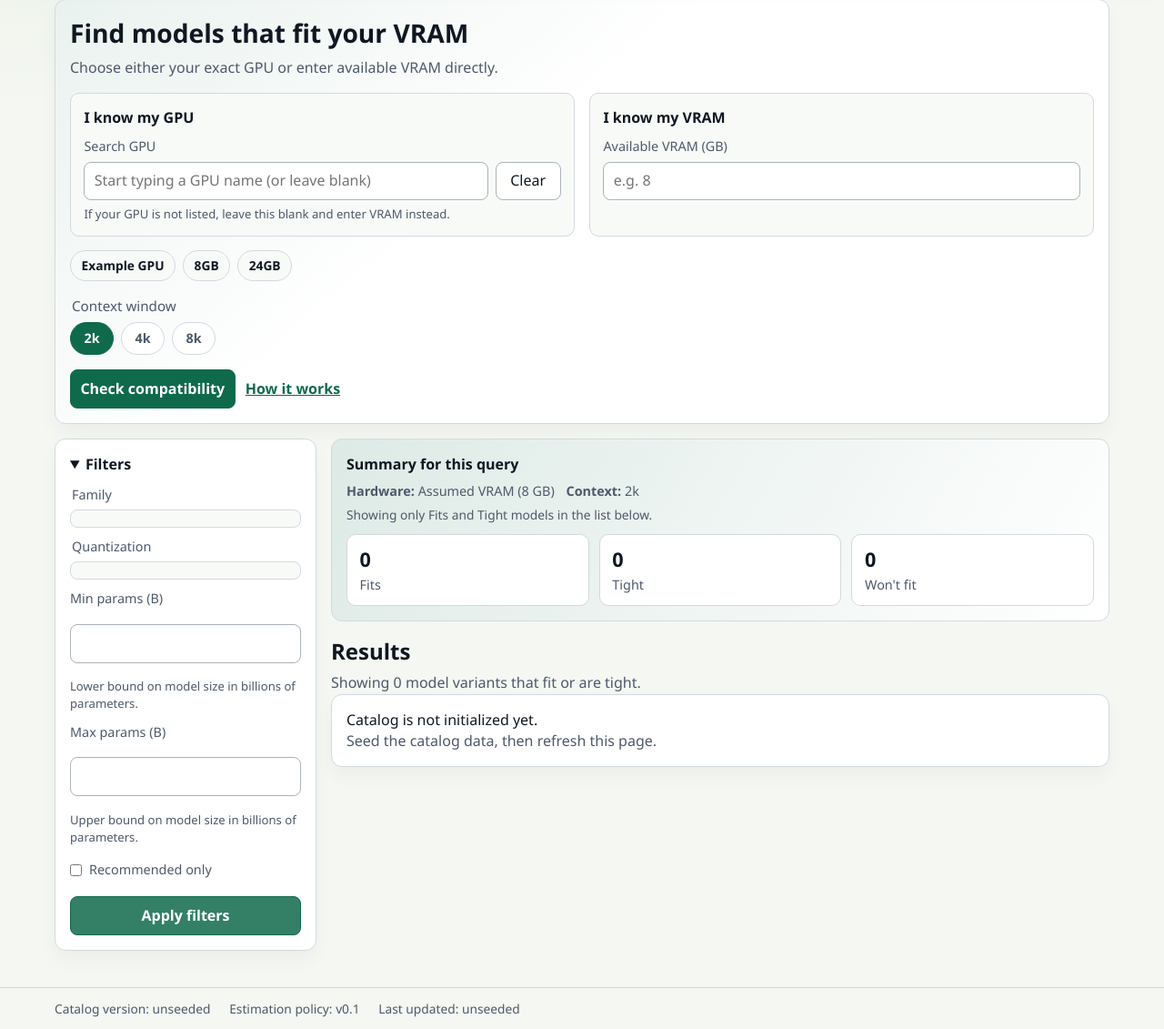
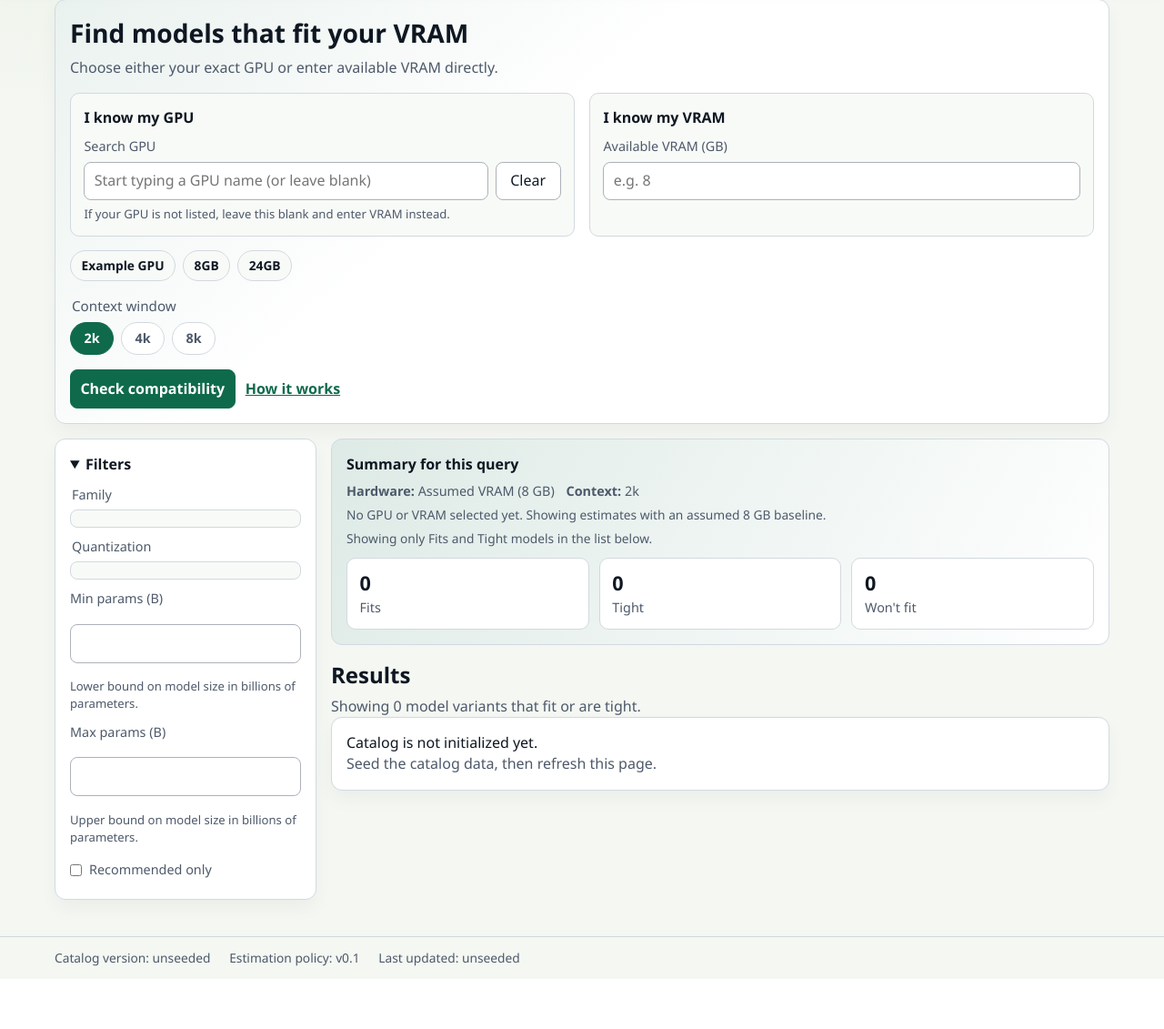
Before and after one commit to chauhanprateek89/vram-sherpa, a FastAPI app: page / in a window 1280 px wide; the page is wider, and only the part inside the window is pictured. Shown: the part 93-1224 px from the top of that part at 91% size. After the commit the page ends 1155 px from the top of that part, so only its background shows below. Run offline with FastAPI, Linux system fonts and the light colour scheme; some libraries are stand-ins or nearby versions.

Commit message:
minor ui fixes

```diff
--- a/src/vramsherpa/main.py
+++ b/src/vramsherpa/main.py
@@ -758,6 +758,11 @@ def _results_context(
                 manual_vram=manual_vram,
                 available_vram_gb=available_vram_gb,
             ),
+            "using_default_vram_assumption": (
+                selected_gpu_id is None
+                and manual_vram is None
+                and not (gpu_search and gpu_search.strip())
+            ),
             "selected_context_label": _context_label(selected_context),
             "top_picks": _top_picks(visible_results),
             "active_filter_chips": _active_filter_chips(
--- a/src/vramsherpa/templates/index.html
+++ b/src/vramsherpa/templates/index.html
@@ -158,7 +158,9 @@
           </label>
         </div>
       </details>
-      <button type="submit" class="btn-secondary">Apply filters</button>
+      <noscript>
+        <button type="submit" class="btn-secondary">Apply filters</button>
+      </noscript>
     </aside>
 
     <section class="results-main">
--- a/src/vramsherpa/templates/results_summary.html
+++ b/src/vramsherpa/templates/results_summary.html
@@ -21,6 +21,11 @@
     <span><strong>Hardware:</strong> {{ selected_hardware_label }}</span>
     <span><strong>Context:</strong> {{ selected_context_label }}</span>
   </p>
+  {% if using_default_vram_assumption %}
+    <p class="summary-note">
+      No GPU or VRAM selected yet. Showing estimates with an assumed 8 GB baseline.
+    </p>
+  {% endif %}
   <p
     class="summary-note"
     title="Fits leaves reserve headroom. Tight can run, but is close to your VRAM limit."
```
Also changed, not shown: tests/test_app.py (+4 -0 lines).
